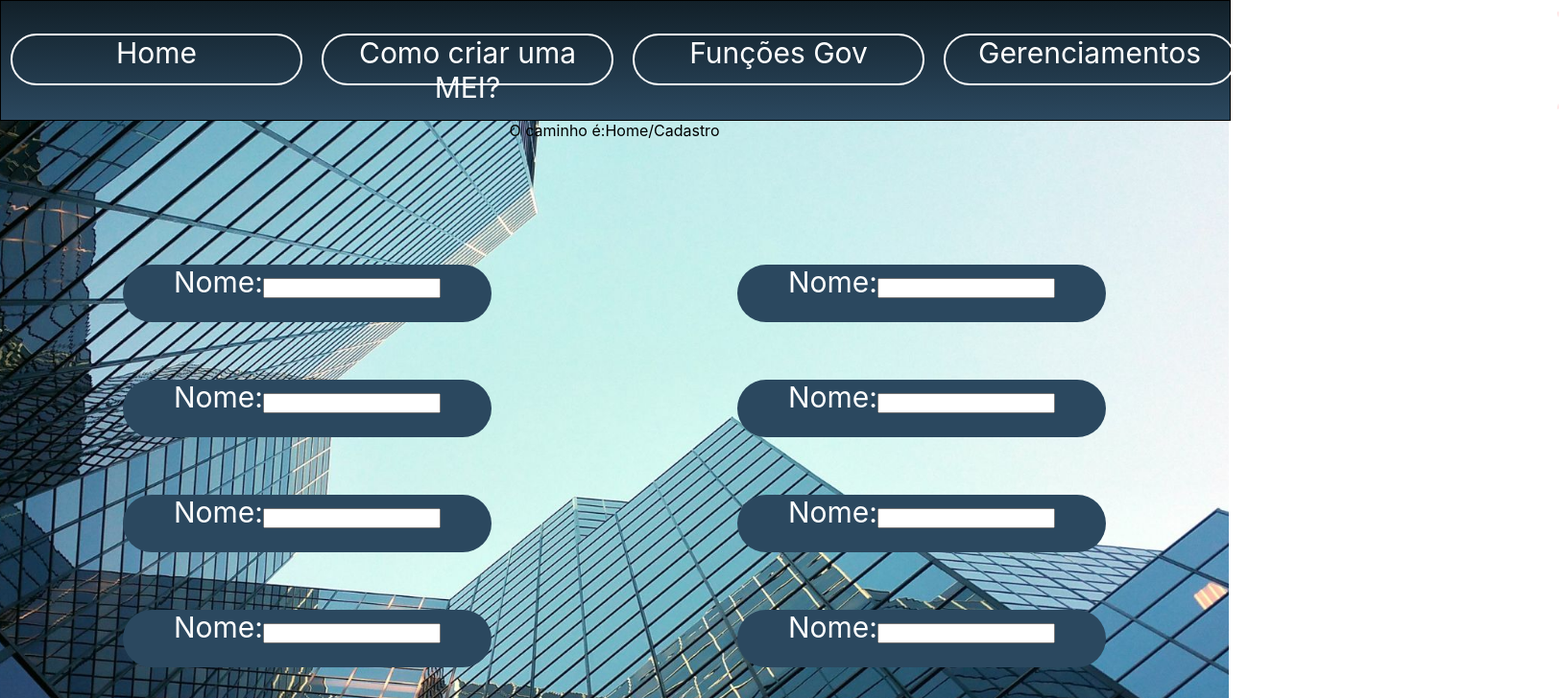
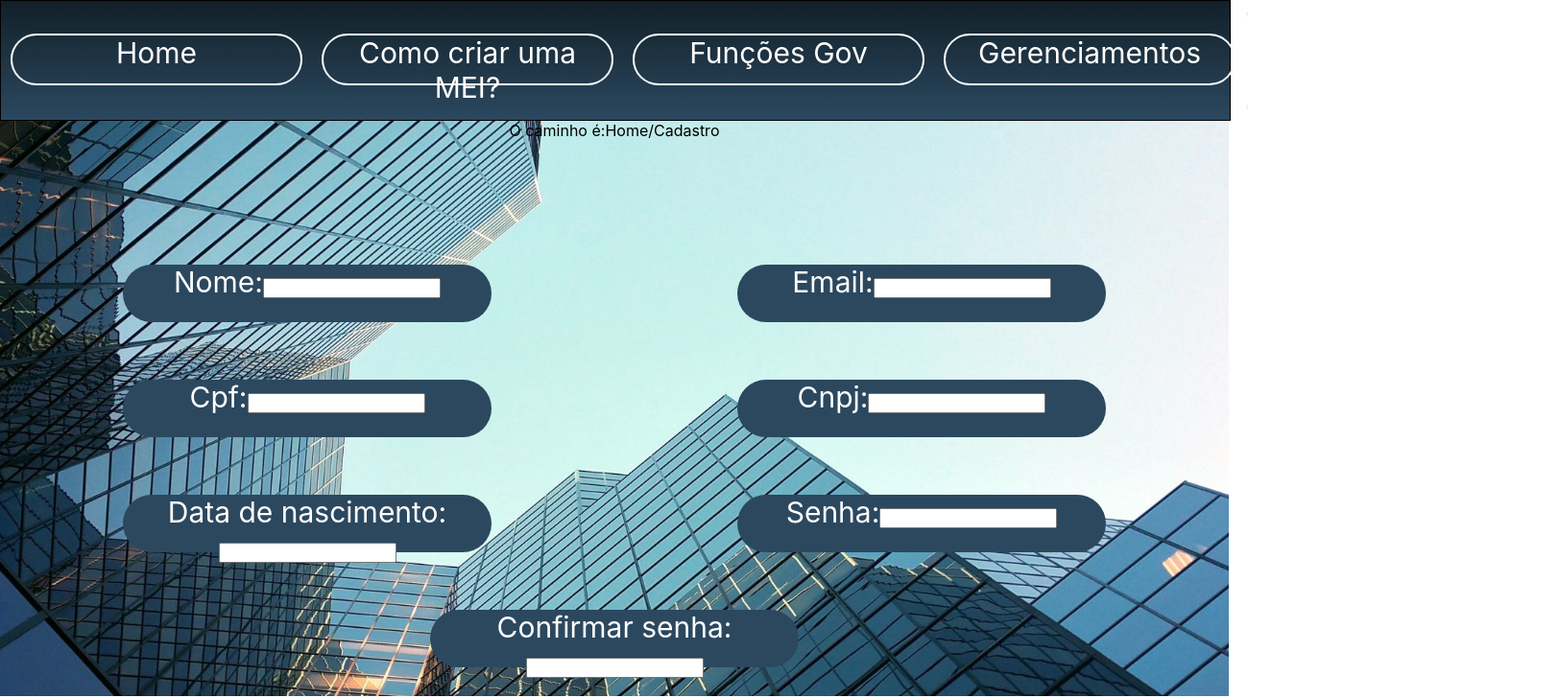
Before and after one commit to TitoSoares/MSM_bkp, a React (Create React App) app in the folder meisemmedo/: page /cadastro in a window 1280 px wide. Shown: the top 728 px of the page at 96% size, 1625 px wide, since content can reach past the window. Built offline with nearby package versions, Linux system fonts and the light colour scheme.

Commit message:
Finalização dos States

```diff
--- a/meisemmedo/src/App.tsx
+++ b/meisemmedo/src/App.tsx
@@ -9,7 +9,7 @@ import Tutorial from './Pages/Tutorial';
 import Login from './Pages/Login';
 import Cadastro from './Pages/Cadastro';
 import NotFound from './Pages/NotFound';
-import State from './Pages/state';
+
 function App() {
   return (
     <div className="App">
@@ -21,7 +21,6 @@ function App() {
         <Route path='/tutorial' element={<Tutorial/>}></Route>
         <Route path='/login' element={<Login/>}></Route>
         <Route path='/cadastro' element={<Cadastro/>}></Route>
-        <Route path='/state' element={<State/>}></Route>
       </Routes>
     </div>
   );
--- a/meisemmedo/src/Componentes/Menu/index.tsx
+++ b/meisemmedo/src/Componentes/Menu/index.tsx
@@ -7,7 +7,6 @@ function Menu(){
                 <Link className="Link" to="/tutorial"><div className="menu">Como criar uma MEI?</div></Link>
                 <Link className="Link" to="/gov"><div className="menu">Funções Gov</div></Link>
                 <Link className="Link" to="/gen"><div className="menu">Gerenciamentos</div></Link>
-                <Link className="Link" to="/state"><div className="menu">State</div></Link>
             </div>
         </div>
     )
--- a/meisemmedo/src/Pages/Cadastro.tsx
+++ b/meisemmedo/src/Pages/Cadastro.tsx
@@ -16,22 +16,22 @@ function Cadastro(){
         setNome(event.target.value);
     }
     function handleEmailInput(event: React.ChangeEvent<HTMLInputElement>) {
-        setNome(event.target.value);
+        setEmail(event.target.value);
     }
     function handleCpfInput(event: React.ChangeEvent<HTMLInputElement>) {
-        setNome(event.target.value);
+        setCpf(event.target.value);
     }
     function handleCnpjInput(event: React.ChangeEvent<HTMLInputElement>) {
-        setNome(event.target.value);
+        setCnpj(event.target.value);
     }
     function handleDataInput(event: React.ChangeEvent<HTMLInputElement>) {
-        setNome(event.target.value);
+        setData(event.target.value);
     }
     function handleSenhaInput(event: React.ChangeEvent<HTMLInputElement>) {
-        setNome(event.target.value);
+        setSenha(event.target.value);
     }
     function handleSenhaConfirmacaoInput(event: React.ChangeEvent<HTMLInputElement>) {
-        setNome(event.target.value);
+        setSenhaConfirmacao(event.target.value);
     }
     return(
         <div className="planoFundo">
@@ -39,24 +39,19 @@ function Cadastro(){
             <div className="formatacaoCadastro">
                 <div className="imagemLogo"></div>
                 <div className="cadastro">
-                    <div className="elementoCadastro">Nome:<input></input></div>
-                    <div className="elementoCadastro">Nome:<input></input></div>
+                    <div className="elementoCadastro">Nome:<input type="text" value={nome} onChange={handleNomeInput}></input></div>
+                    <div className="elementoCadastro">Email:<input type="text" value={email} onChange={handleEmailInput} ></input></div>
                 </div>
                 <div className="cadastro">
-                    <div className="elementoCadastro">Nome:<input></input></div>
-                    <div className="elementoCadastro">Nome:<input></input></div>
+                    <div className="elementoCadastro">Cpf:<input type="type" value={cpf} onChange={handleCpfInput}></input></div>
+                    <div className="elementoCadastro">Cnpj:<input type="type" value={cnpj} onChange={handleCnpjInput}></input></div>
                 </div>
                 <div className="cadastro">
-                    <div className="elementoCadastro">Nome:<input></input></div>
-                    <div className="elementoCadastro">Nome:<input></input></div>
+                    <div className="elementoCadastro">Data de nascimento:<input type="text" value={data} onChange={handleDataInput}></input></div>
+                    <div className="elementoCadastro">Senha:<input type="text" value={senha} onChange={handleSenhaInput}></input></div>
                 </div>
                 <div className="cadastro">
-                    <div className="elementoCadastro">Nome:<input></input></div>
-                    <div className="elementoCadastro">Nome:<input></input></div>
-                </div>
-                <div className="cadastro">
-                    <div className="elementoCadastro">Nome:<input></input></div>
-                    <div className="elementoCadastro">Nome:<input></input></div>
+                    <div className="elementoCadastro">Confirmar senha:<input type="text" value={senhaConfirmacao} onChange={handleSenhaConfirmacaoInput}></input></div>
                 </div>
             </div>
         </div>
--- a/meisemmedo/src/Pages/state.tsx
+++ /dev/null
@@ -1,25 +0,0 @@
-import { useState } from "react";
-
-function State(){
-    const [numero,setNumero]=useState(0);
-
-
-
-
-function handleButtonSoma(){
-    setNumero(numero+1)
-}
-function handleButtonSubstrai(){
-    setNumero(numero-1)
-}
-
-    return(
-        <div>
-            Pagina sobre state <br /><br /><br />
-            <button onClick={handleButtonSoma}>+</button>
-            <button onClick={handleButtonSubstrai}>-</button>
-            Meu numero é={numero}
-        </div>
-    )
-}
-export default State;
```
